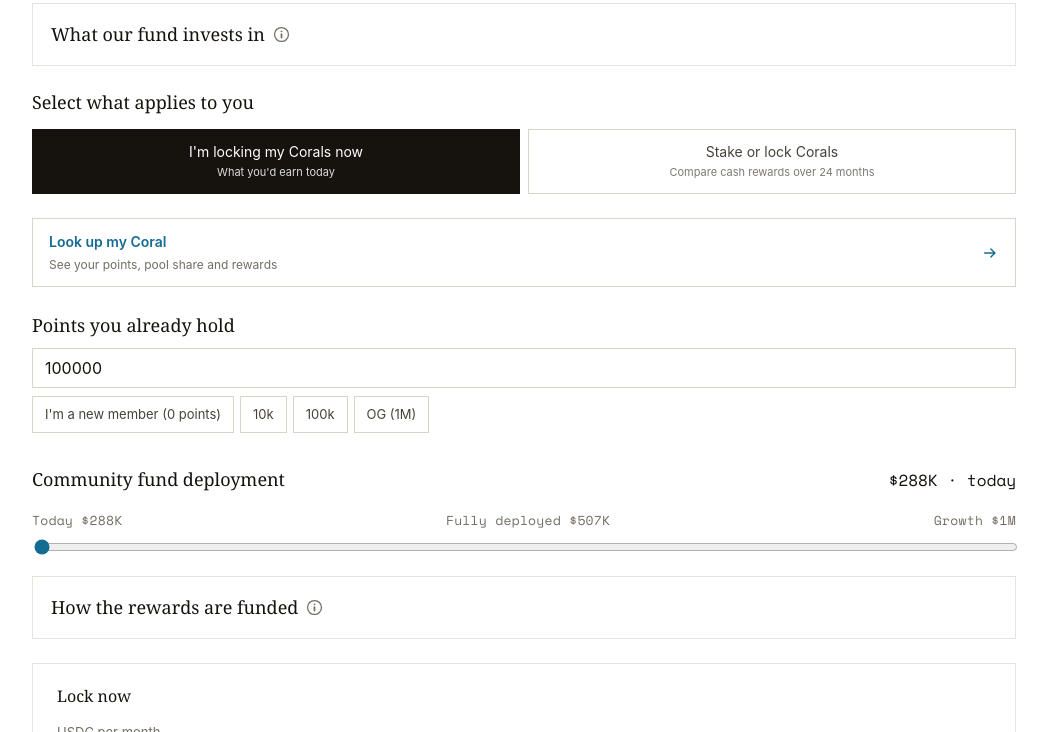
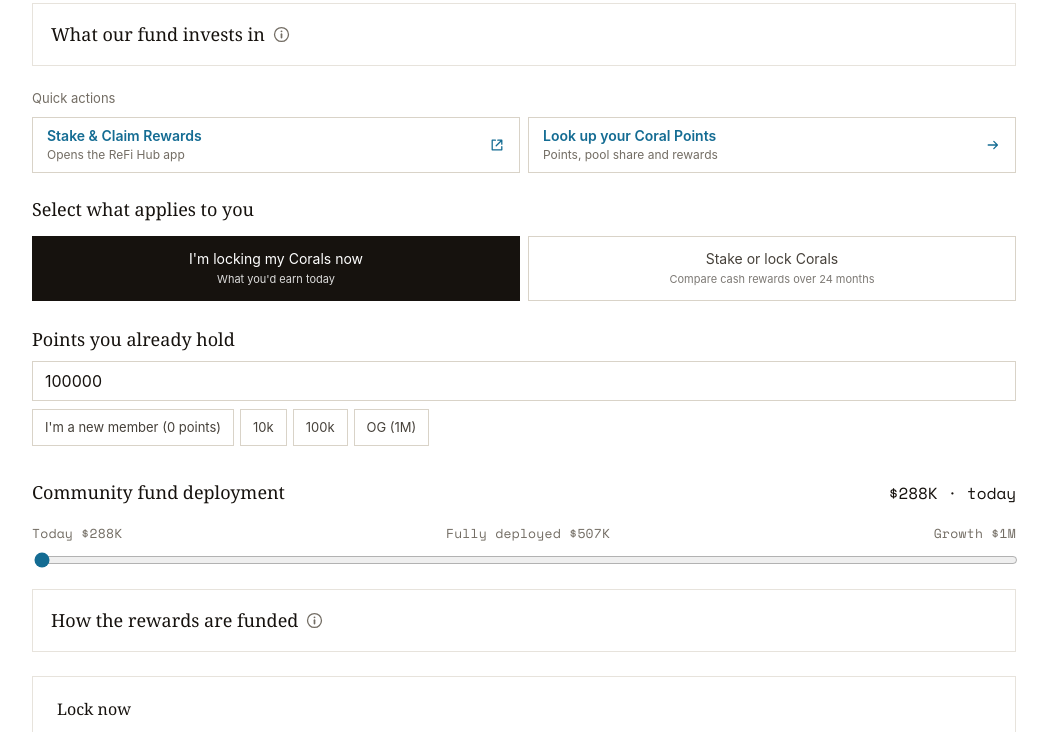
Before and after one commit to mkdir-numa/coral-calculator, a plain HTML site: page index.html in a window 1280 px wide. Shown: the part 220-952 px from the top of the page, without its empty margins (116-1164 px from the left). Drawn offline with nearby package versions, Linux system fonts and the light colour scheme; no server answers.

Commit message:
Calculator: Quick actions row and a Rewards Calculator heading
Replaces the full-width Look up my Coral card with two outline shortcuts
above the mode picker (Stake & Claim Rewards, Look up your Coral Points),
each sending a PostHog click event. The heading now reads Rewards
Calculator under the Coral Tribe wordmark.

Co-Authored-By: Claude Opus 5.5 <noreply@anthropic.com>

```diff
--- a/index.html
+++ b/index.html
@@ -86,19 +86,20 @@ input[type=range]{width:100%;accent-color:var(--blue);}
 .stitle{font-family:var(--head);font-size:18px;font-weight:400;color:var(--ink);text-transform:none;letter-spacing:normal;}
 label.stitle{margin-bottom:8px;}
 .modes-title{margin:22px 0 12px;}
-/* Entry point to the standalone lookup page. Deliberately an outline link,
-   not a filled .btn, so it never reads as a third calculator mode. */
-.lookup-cta{display:flex;align-items:center;justify-content:space-between;gap:12px;
-  width:100%;margin:0 0 24px;padding:12px 16px;border:1px solid var(--line2);
-  border-radius:var(--r);background:var(--surface);color:var(--blue);
-  font-family:var(--sans);font-size:14px;font-weight:600;text-decoration:none;
-  transition:border-color .12s ease,color .12s ease,background .12s ease;}
-.lookup-cta small{display:block;font-family:var(--sans);font-weight:400;font-size:12px;
-  color:var(--muted);margin-top:2px;transition:color .12s ease;}
-.lookup-cta__arrow{width:18px;height:18px;flex:none;}
-.lookup-cta:hover{border-color:var(--blue);}
-.lookup-cta:hover small{color:var(--body);}
-.lookup-cta:focus-visible{outline:2px solid var(--ink);outline-offset:3px;border-color:var(--blue);}
+/* Quick actions: shortcuts for returning members. Outline links, never filled,
+   and shorter than the mode buttons, so they never read as a calculator mode. */
+.qa-label{font-family:var(--sans);font-size:13px;color:var(--muted);margin:0 0 8px;}
+.qa{display:grid;grid-template-columns:1fr 1fr;gap:8px;margin:0 0 6px;}
+.qa-btn{display:flex;align-items:center;justify-content:space-between;gap:12px;
+  padding:9px 14px;border:1px solid var(--line2);border-radius:var(--r);background:var(--surface);
+  color:var(--blue);font-family:var(--sans);font-size:14px;font-weight:600;line-height:1.35;text-decoration:none;
+  transition:border-color .12s ease,color .12s ease;}
+.qa-btn small{display:block;font-weight:400;font-size:12px;color:var(--muted);margin-top:1px;transition:color .12s ease;}
+.qa-btn svg{width:16px;height:16px;flex:none;}
+.qa-btn:hover{border-color:var(--blue);}
+.qa-btn:hover small{color:var(--body);}
+.qa-btn:focus-visible{outline:2px solid var(--ink);outline-offset:3px;border-color:var(--blue);}
+@media (max-width:640px){ .qa{grid-template-columns:1fr;} }
 
 /* Brand header: wordmark (CoRAL TRIBE, lowercase o for the eye) + title, centered. */
 .brandhead{text-align:center;margin-bottom:22px;}
@@ -203,7 +204,7 @@ label.stitle{margin-bottom:8px;}
 <div class="wrap mode-simple">
   <header class="brandhead">
     <div class="logo">CoRAL TRIBE</div>
-    <h1>Coral Tribe points calculator</h1>
+    <h1>Rewards Calculator</h1>
   </header>
 
   <section class="info">
@@ -218,19 +219,23 @@ label.stitle{margin-bottom:8px;}
     </div>
   </section>
 
+  <div class="qa-label" id="qaLabel">Quick actions</div>
+  <div class="qa" role="group" aria-labelledby="qaLabel">
+    <a class="qa-btn" href="https://app.refihub.io/" target="_blank" rel="noopener" data-track="quick_action_stake_click">
+      <span>Stake &amp; Claim Rewards<small>Opens the ReFi Hub app</small></span>
+      <svg viewBox="0 0 20 20" aria-hidden="true"><path d="M8 4H4v12h12v-4M11 4h5v5M16 4l-7 7" fill="none" stroke="currentColor" stroke-width="1.6" stroke-linecap="round" stroke-linejoin="round"/></svg>
+    </a>
+    <a class="qa-btn" href="my-coral.html" target="_blank" rel="noopener" data-track="quick_action_lookup_click">
+      <span>Look up your Coral Points<small>Points, pool share and rewards</small></span>
+      <svg viewBox="0 0 20 20" aria-hidden="true"><path d="M4 10h11M11 5.5 15.5 10 11 14.5" fill="none" stroke="currentColor" stroke-width="1.6" stroke-linecap="round" stroke-linejoin="round"/></svg>
+    </a>
+  </div>
+
   <div class="stitle modes-title">Select what applies to you</div>
   <div class="modes" id="modes">
     <button class="btn active" data-m="simple">I'm locking my Corals now<small>What you'd earn today</small></button>
     <button class="btn" data-m="compare">Stake or lock Corals<small>Compare cash rewards over 24 months</small></button>
   </div>
-
-  <a class="lookup-cta" href="my-coral.html" target="_blank" rel="noopener">
-    <span class="lookup-cta__text">
-      Look up my Coral
-      <small>See your points, pool share and rewards</small>
-    </span>
-    <svg class="lookup-cta__arrow" viewBox="0 0 20 20" aria-hidden="true"><path d="M4 10h11M11 5.5 15.5 10 11 14.5" fill="none" stroke="currentColor" stroke-width="1.6" stroke-linecap="round" stroke-linejoin="round"/></svg>
-  </a>
 
   <div class="grid">
     <div>
@@ -540,6 +545,7 @@ label.stitle{margin-bottom:8px;}
 
   // ---- wiring -------------------------------------------------------------
   document.querySelectorAll('#modes .btn').forEach(function(b){b.addEventListener('click',function(){setMode(b.getAttribute('data-m'));});});
+  document.querySelectorAll('[data-track]').forEach(function(a){a.addEventListener('click',function(){if(window.ctTrack)window.ctTrack(a.getAttribute('data-track'));});});
   document.querySelectorAll('.chip').forEach(function(c){c.addEventListener('click',function(){el('pts').value=c.getAttribute('data-v');compute();});});
   document.querySelectorAll('#stake .btn').forEach(function(b){b.addEventListener('click',function(){document.querySelectorAll('#stake .btn').forEach(function(x){x.classList.remove('active');});b.classList.add('active');key=b.getAttribute('data-k');compute();});});
   ['pts','corals','fund'].forEach(function(id){el(id).addEventListener('input',compute);});
```
